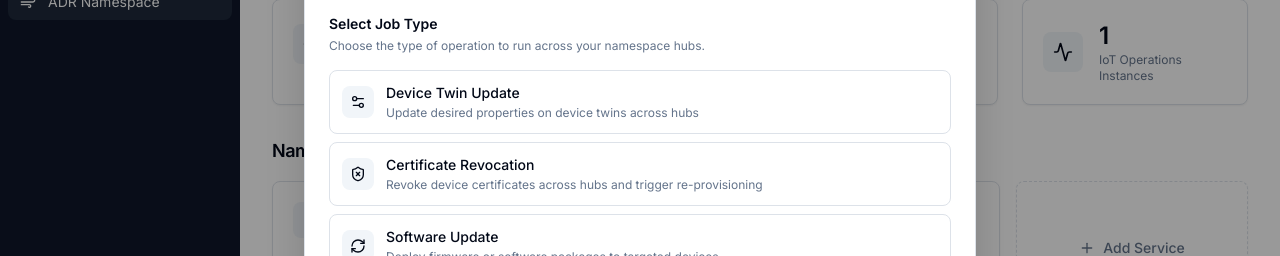
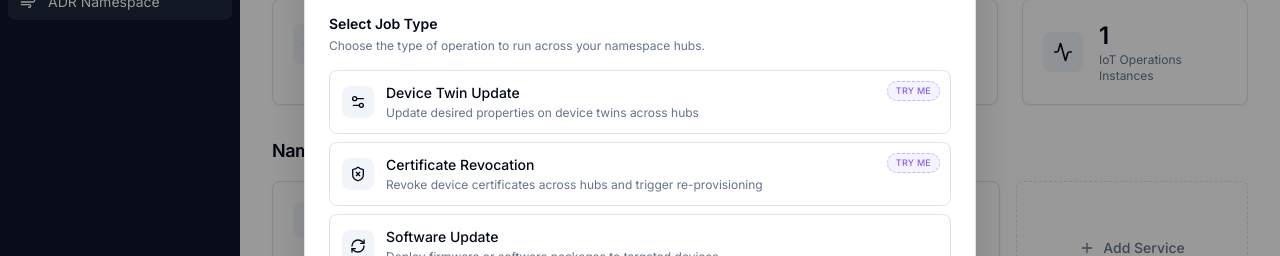
Before and after one commit to dimatx/dimatokar-ui-prototyping-microsoft, a React (Vite) app: page /adr-namespace in a window 1280 px wide. Both pictures are taken after a click on the button "New Job". Shown: the part 173-429 px from the top of the page. Built offline with nearby package versions, Linux system fonts and the light colour scheme.

Commit message:
Add subtle 'try me' badge on working job type flows

```diff
--- a/src/workflows/adr-namespace/NewJobWizard.tsx
+++ b/src/workflows/adr-namespace/NewJobWizard.tsx
@@ -522,11 +522,12 @@ function StepJobType({
       <div className="space-y-2">
         {JOB_TYPES.map((type) => {
           const isSelected = selected === type.id
+          const isDemo = type.id === 'twin-update' || type.id === 'cert-revocation'
           return (
             <button
               key={type.id}
               onClick={() => onSelect(type.id)}
-              className={`flex w-full items-center gap-3 rounded-lg border p-3 text-left transition-all ${
+              className={`relative flex w-full items-center gap-3 rounded-lg border p-3 text-left transition-all ${
                 isSelected
                   ? 'border-foreground bg-muted/30 ring-1 ring-foreground'
                   : 'hover:bg-muted/30'
@@ -547,6 +548,11 @@ function StepJobType({
                 <div className="ml-auto flex h-5 w-5 shrink-0 items-center justify-center rounded-full bg-foreground text-white">
                   <Check className="h-3 w-3" />
                 </div>
+              )}
+              {isDemo && !isSelected && (
+                <span className="absolute right-2.5 top-2.5 rounded-full border border-dashed border-violet-300 bg-violet-50 px-2 py-0.5 text-[9px] font-medium text-violet-500 tracking-wide uppercase">
+                  try me
+                </span>
               )}
             </button>
           )
```
